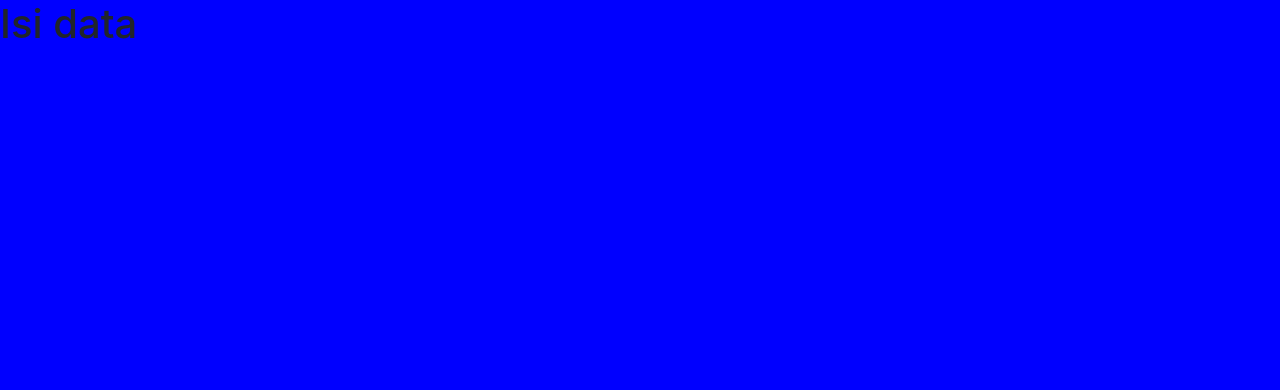
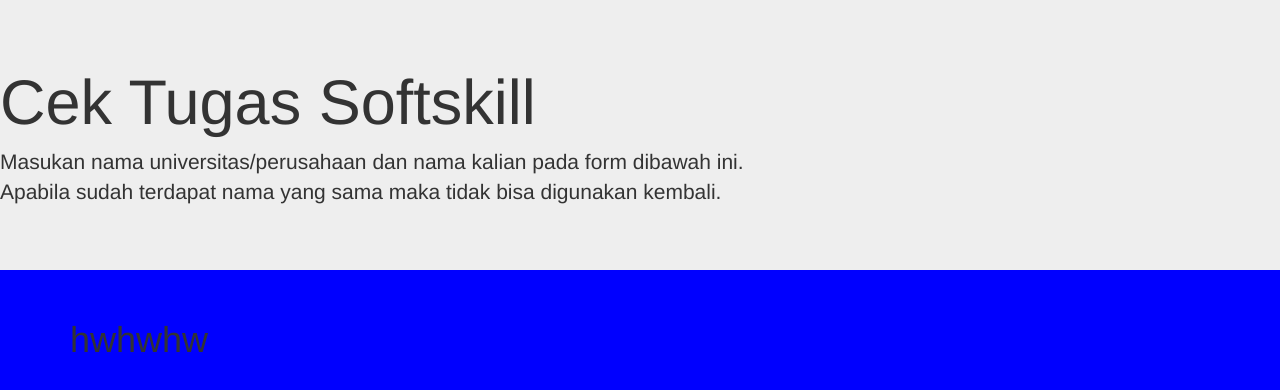
Before and after one commit to indrango/cek-tugas-softskill, a website: page public/views/index.html in a window 1280 px wide. Drawn offline with nearby package versions, Linux system fonts and the light colour scheme.

Commit message:
edit view

```diff
--- a/public/views/index.html
+++ b/public/views/index.html
@@ -10,18 +10,21 @@
   <body>
     <!-- header -->
     <header>
-      <div>
-        <h1>Isi data </h1>
+      <div class="jumbotron" id="head">
+        <h1 id="head-text">Cek Tugas Softskill</h1>
+        <p id="head-content">
+          Masukan nama universitas/perusahaan dan nama kalian pada form dibawah ini.<br  />
+          Apabila sudah terdapat nama yang sama maka tidak bisa digunakan kembali.
+        </p>
       </div>
     </header>
     <!-- content -->
-    <div class="container" id="content">
-
-    </div>
+    <section class="container" id="content">
+      <h1>hwhwhw</h1>
+    </section>
 
     <!-- footer -->
     <footer>
-
     </footer>
   </body>
 </html>
```
